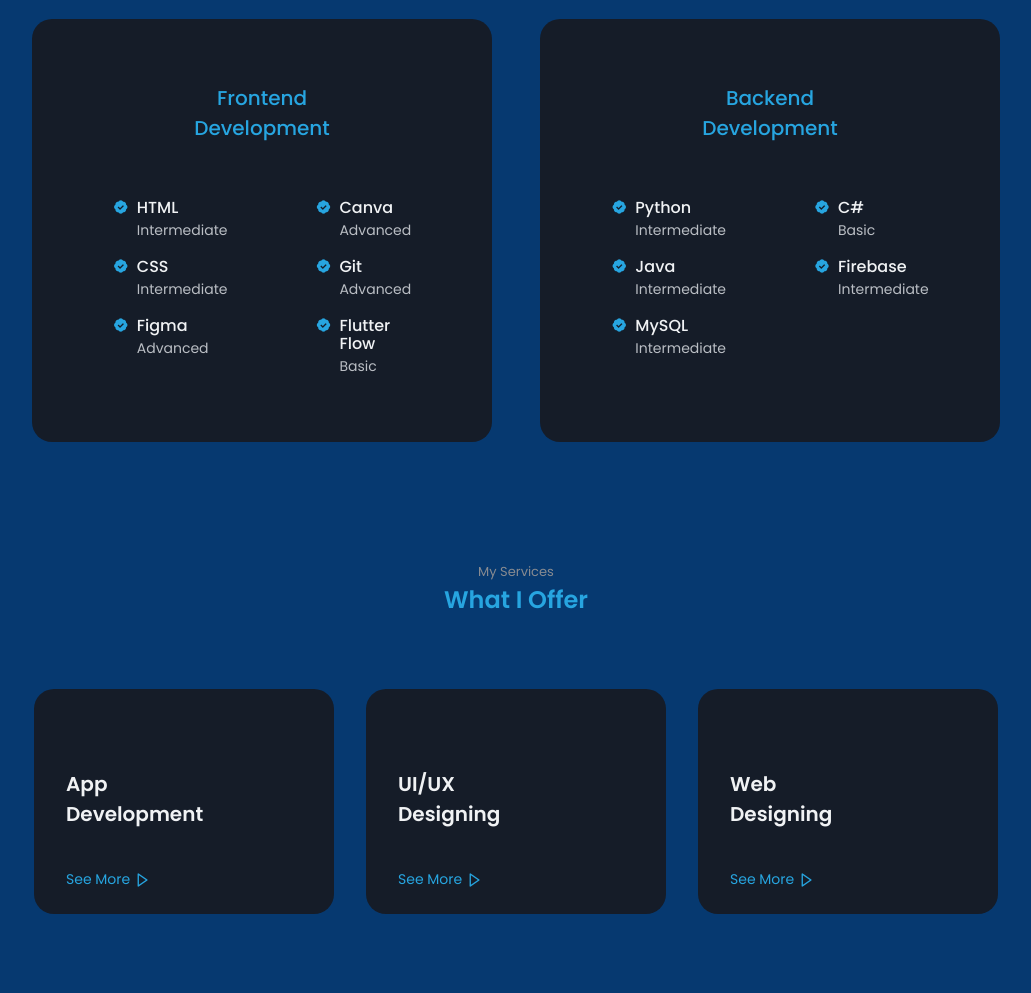
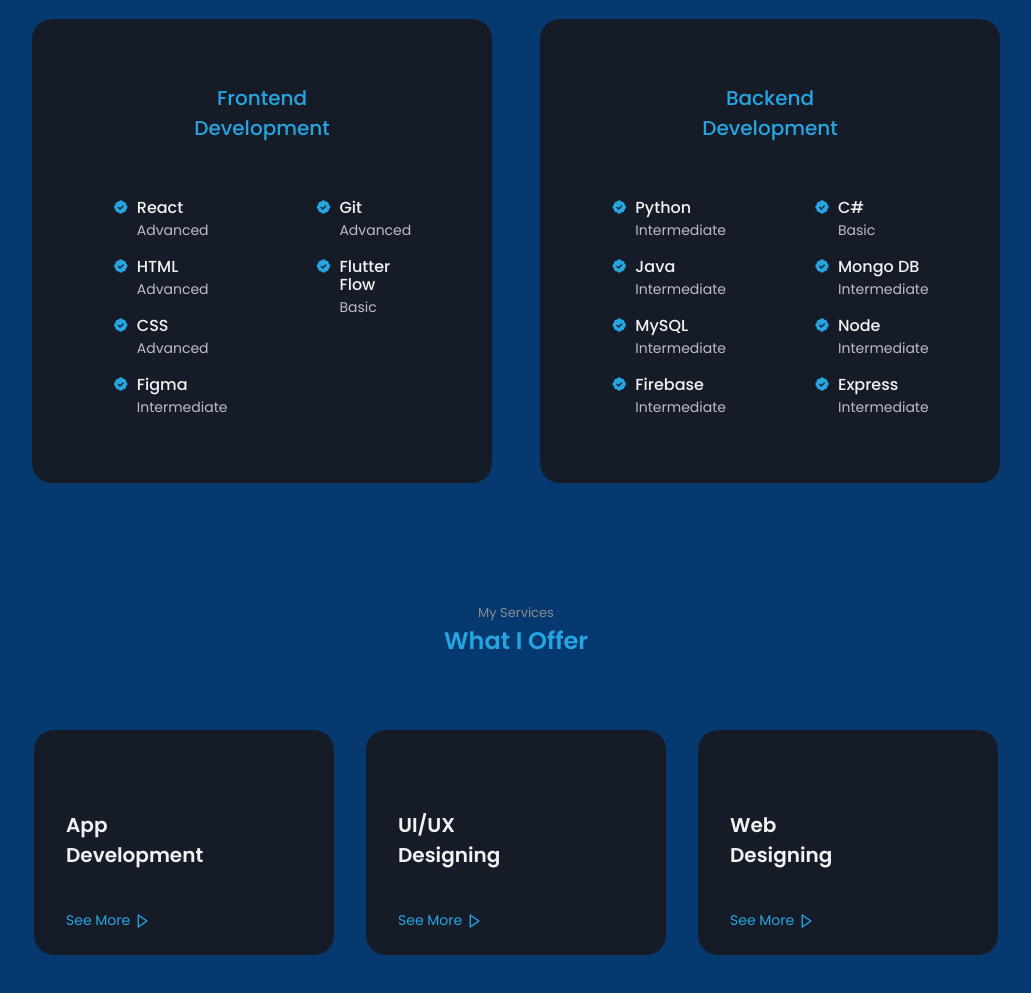
Before and after one commit to iamabithan/Abithan-s-Portfolio, a website: page index.html in a window 1280 px wide. Shown: the part 1595-2588 px from the top of the page, without its empty margins (124-1155 px from the left). Drawn offline with nearby package versions, Linux system fonts and the light colour scheme.

Commit message:
Skills added

```diff
--- a/assets/css/styles.css
+++ b/assets/css/styles.css
@@ -1243,9 +1243,9 @@
 }
 
 .notification.success {
-  background-color: green;
+  background-color: rgb(85, 255, 85);
 }
 
 .notification.error {
-  background-color: red;
+  background-color: rgb(241, 74, 74);
 }
--- a/index.html
+++ b/index.html
@@ -167,8 +167,8 @@
                                 <i class='bx bxs-badge-check'></i>
 
                                 <div>
-                                    <h3 class="skills__name">HTML</h3>
-                                    <span class="skills__level">Intermediate</span>
+                                    <h3 class="skills__name">React</h3>
+                                    <span class="skills__level">Advanced</span>
                                 </div>
                             </div>
 
@@ -176,8 +176,16 @@
                                 <i class='bx bxs-badge-check'></i>
 
                                 <div>
+                                    <h3 class="skills__name">HTML</h3>
+                                    <span class="skills__level">Advanced</span>
+                                </div>
+                            </div>
+                            <div class="skills__data">
+                                <i class='bx bxs-badge-check'></i>
+
+                                <div>
                                     <h3 class="skills__name">CSS</h3>
-                                    <span class="skills__level">Intermediate</span>
+                                    <span class="skills__level">Advanced</span>
                                 </div>
                             </div>
 
@@ -186,20 +194,12 @@
 
                                 <div>
                                     <h3 class="skills__name">Figma</h3>
-                                    <span class="skills__level">Advanced</span>
+                                    <span class="skills__level">Intermediate</span>
                                 </div>
                             </div>
 
                         </div>
                         <div class="skills__group">
-                            <div class="skills__data">
-                                <i class='bx bxs-badge-check'></i>
-
-                                <div>
-                                    <h3 class="skills__name">Canva</h3>
-                                    <span class="skills__level">Advanced</span>
-                                </div>
-                            </div>
 
                             <div class="skills__data">
                                 <i class='bx bxs-badge-check'></i>
@@ -254,9 +254,18 @@
                                     <span class="skills__level">Intermediate</span>
                                 </div>
                             </div>
+                            <div class="skills__data">
+                                <i class='bx bxs-badge-check'></i>
+
+                                <div>
+                                    <h3 class="skills__name">Firebase</h3>
+                                    <span class="skills__level">Intermediate</span>
+                                </div>
+                            </div>
 
                         </div>
                         <div class="skills__group">
+
                             <div class="skills__data">
                                 <i class='bx bxs-badge-check'></i>
 
@@ -265,15 +274,31 @@
                                     <span class="skills__level">Basic</span>
                                 </div>
                             </div>
-
                             <div class="skills__data">
                                 <i class='bx bxs-badge-check'></i>
 
                                 <div>
-                                    <h3 class="skills__name">Firebase</h3>
+                                    <h3 class="skills__name">Mongo DB</h3>
                                     <span class="skills__level">Intermediate</span>
                                 </div>
                             </div>
+                            <div class="skills__data">
+                                <i class='bx bxs-badge-check'></i>
+
+                                <div>
+                                    <h3 class="skills__name">Node</h3>
+                                    <span class="skills__level">Intermediate</span>
+                                </div>
+                            </div>
+                            <div class="skills__data">
+                                <i class='bx bxs-badge-check'></i>
+
+                                <div>
+                                    <h3 class="skills__name">Express</h3>
+                                    <span class="skills__level">Intermediate</span>
+                                </div>
+                            </div>
+
 
 
                         </div>
```
Also changed, not shown: README.md.
